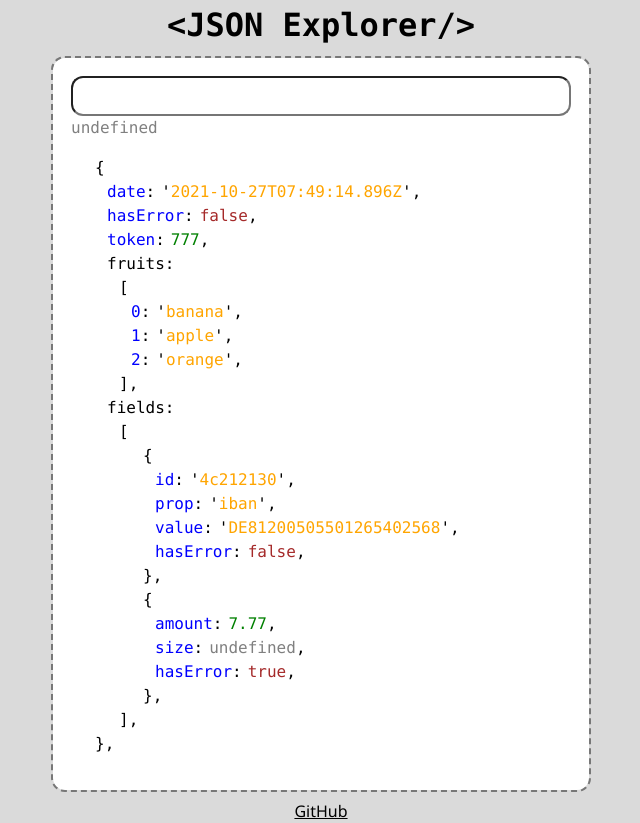
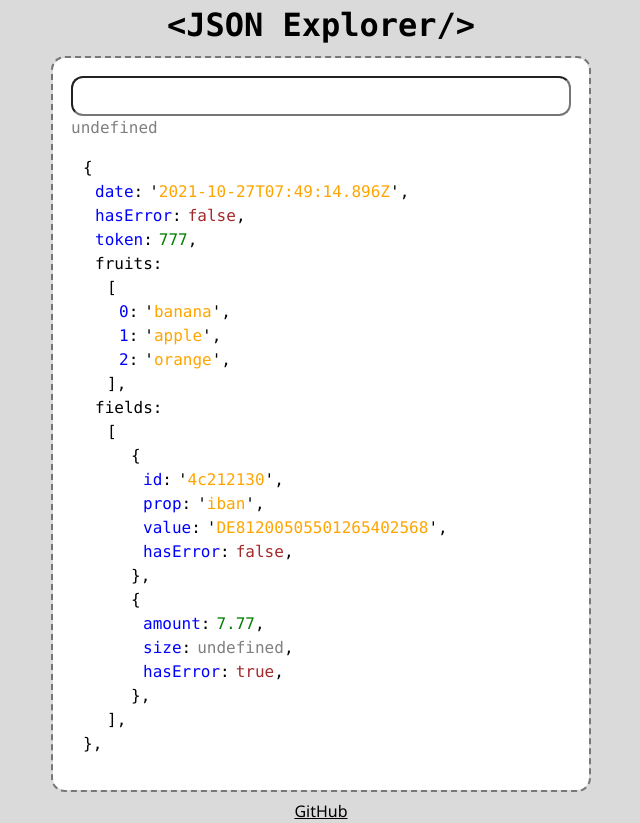
Before and after one commit to fer-nando-machado/react-json-explorer, a React (Vite) app: page / in a window 1280 px wide. Shown: the whole page, without its empty margins (319-959 px from the left). Built offline with nearby package versions, Linux system fonts and the light colour scheme.

Commit message:
refactors json explorer

```diff
--- a/src/JSONExplorer.tsx
+++ b/src/JSONExplorer.tsx
@@ -24,15 +24,15 @@ const renderKey = (
   return (
     <span
       className={`key ${onClick ? "clickable" : ""}`}
-      onClick={onClick && (() => onClick(path))}
+      onClick={onClick ? () => onClick(path) : undefined}
     >
       {key}
     </span>
   );
 };
 
-const buildPath = (path: string, key: string, isArrayValue?: boolean) => {
-  if (isArrayValue) {
+const buildPath = (path: string, key: string, isArrayIndex?: boolean) => {
+  if (isArrayIndex) {
     return `${path}[${key}]`;
   }
   if (path) {
@@ -46,10 +46,10 @@ const renderValue = (
   value: JSONValue,
   path: string,
   onClick?: (path: string) => void,
-  isArrayValue?: boolean
+  isArrayIndex?: boolean
 ) => {
   const typeOfValue = typeof value;
-  const currentPath = buildPath(path, key, isArrayValue);
+  const currentPath = buildPath(path, key, isArrayIndex);
 
   if (Array.isArray(value)) {
     return (
@@ -65,22 +65,22 @@ const renderValue = (
   }
 
   if (typeOfValue === "object") {
-    return (
-      <li key={key}>
-        <ul className="object">
-          {Object.entries(value as Object).map(([subKey, subValue]) =>
-            renderValue(subKey, subValue, currentPath, onClick)
-          )}
-        </ul>
-      </li>
+    const objectItem = (
+      <ul className="object">
+        {Object.entries(value as Object).map(([subKey, subValue]) =>
+          renderValue(subKey, subValue, currentPath, onClick)
+        )}
+      </ul>
     );
+    return path ? <li key={key}>{objectItem}</li> : objectItem;
   }
 
-  cachedPathValue.set(currentPath, String(value));
+  const valueString = String(value);
+  cachedPathValue.set(currentPath, valueString);
   return (
     <li key={key}>
       {renderKey(key, currentPath, onClick)}
-      <span className={`value ${typeOfValue}`}>{String(value)}</span>
+      <span className={`value ${typeOfValue}`}>{valueString}</span>
     </li>
   );
 };
@@ -104,7 +104,7 @@ const JSONExplorer: React.FC<JSONExplorerProps> = ({ data }) => {
 
   const dataTree = useMemo(() => {
     cachedPathValue.clear();
-    return renderValue("res", data, "", onClick);
+    return renderValue("data", data, "", onClick);
   }, [data]);
 
   return (
```
Also changed, not shown: 1 other file (tests, documents, lock files or other folders).
